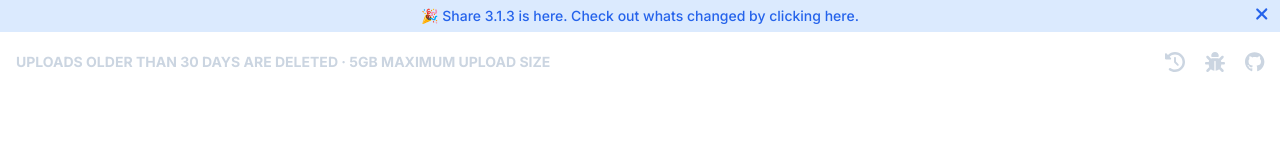
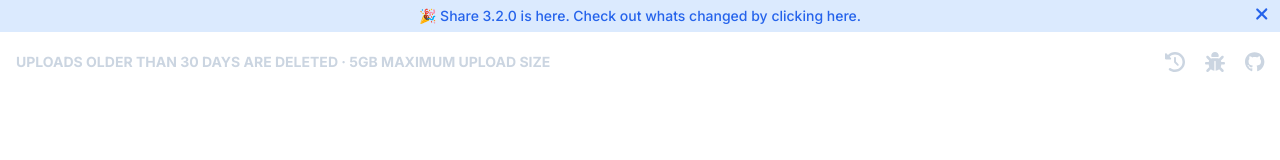
Before and after one commit to harveycoombs/share, a Next.js app: page / in a window 1280 px wide. Shown: the top 160 px of the page. Built offline with nearby package versions, Linux system fonts and the light colour scheme.

Commit message:
Updated banner

```diff
--- a/src/app/components/header.tsx
+++ b/src/app/components/header.tsx
@@ -62,7 +62,7 @@ export default function Header() {
     return (
         <>
             <header className="absolute top-0 left-0 right-0">
-                <Banner><span>&#127881; Share 3.1.3 is here. Check out whats changed by clicking <Link href="https://github.com/harveycoombs/share/releases" target="_blank" className="hover:underline">here</Link>.</span></Banner>
+                <Banner><span>&#127881; Share 3.2.0 is here. Check out whats changed by clicking <Link href="https://github.com/harveycoombs/share/releases/tag/3.2.0" target="_blank" className="hover:underline">here</Link>.</span></Banner>
                 <div className="flex justify-between items-center p-4 max-[460px]:p-3">
                     <div className="text-sm font-bold pointer-events-none select-none max-lg:hidden">UPLOADS OLDER THAN 30 DAYS ARE DELETED &middot; 5GB MAXIMUM UPLOAD SIZE</div>
                     <nav>
```
